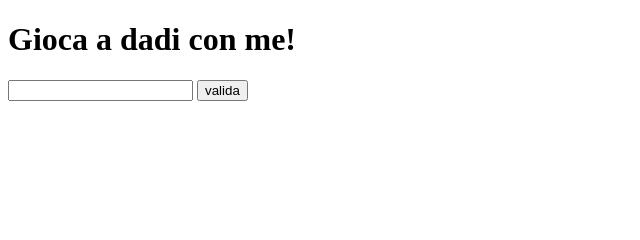
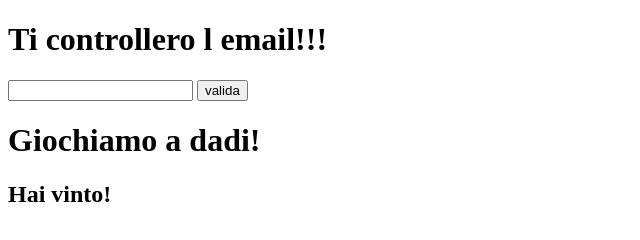
Before and after one commit to PatrizioCorcione/js-mail-dadi, a plain HTML site: page index.html in a window 1280 px wide. Shown: the whole page, without its empty margins (0-640 px from the left). Drawn offline with Linux system fonts and the light colour scheme.

Commit message:
[add] dadi logica funzionante

```diff
--- a/index.html
+++ b/index.html
@@ -6,15 +6,24 @@
   <title>Document</title>
 </head>
 <body>
+  <div class="container">
 
-  <form action="">
+    <form>
 
-    <h1>Gioca a dadi con me!</h1>
-    <input type="email" name="" id="email">
-    <button id="btn">valida</button>
-    <h2 id="result"></h2>
+      <h1>Ti controllero l email!!!</h1>
+      <input type="email" name="" id="email">
+      <button id="btn">valida</button>
+      <h2 id="result"></h2>
 
-  </form>
+    </form>
+
+  </div>
+
+  <div class="container">
+    <h1>Giochiamo a dadi!</h1>
+    <h2 id="resultDice"></h2>
+  </div>
+
 
 
 
--- a/js/script.js
+++ b/js/script.js
@@ -1,3 +1,4 @@
+/*sezione email*/
 const accessiConsentiti = ["franco.verde@gmail.com","ciccio.rosso@gmail.com","matte.giallo@gmail.com","steo.nero@gmail.com","ugo.deughi@gmail.com"]
 
 const btnJv = document.getElementById("btn")
@@ -20,3 +21,15 @@ btnJv.addEventListener('click',function(event){
     }
   }
 })
+
+/*sezione dadi*/
+
+numeroGio = Math.ceil(Math.random() * 6);
+numeroPc = Math.ceil(Math.random() * 6);
+
+if (numeroGio > numeroPc) {
+
+  document.getElementById("resultDice").innerHTML = "Hai vinto!";
+}else{
+  document.getElementById("resultDice").innerHTML = "Hai perso!";
+}
```
